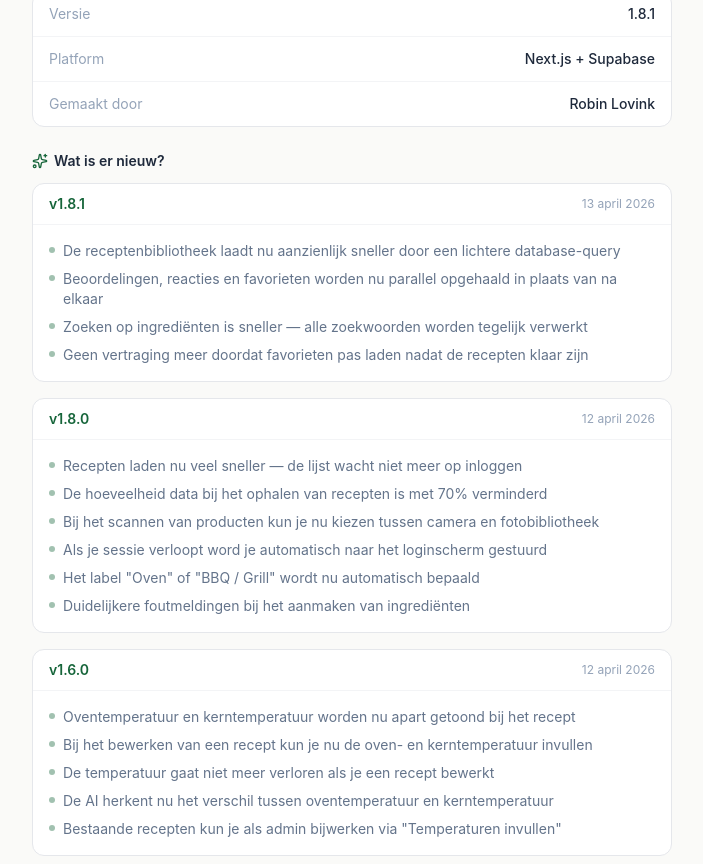
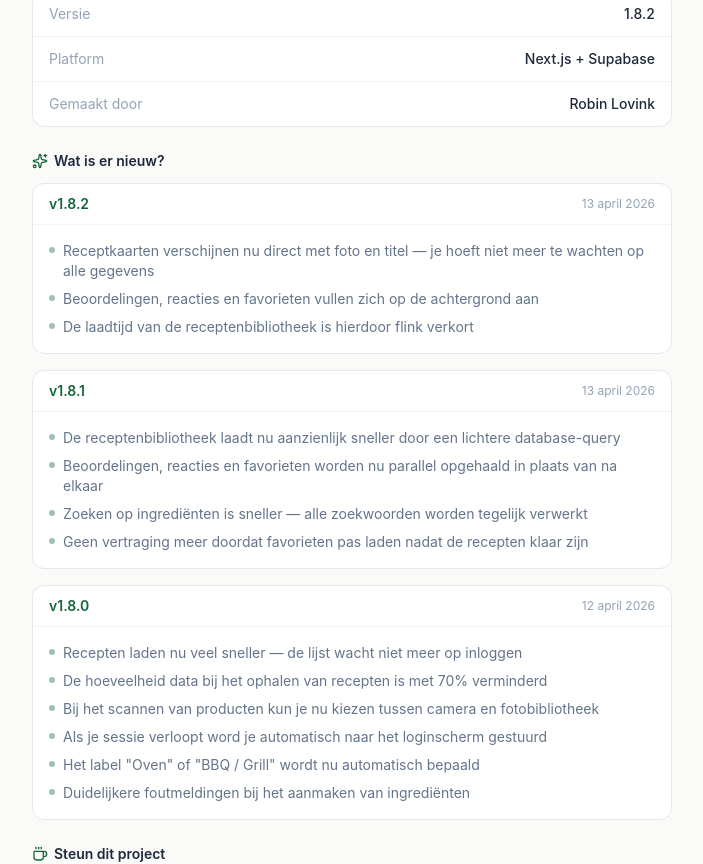
Before and after one commit to Loverineaux/Receptenboek, a Next.js app: page /instellingen/over in a window 1280 px wide. Shown: the part 468-1332 px from the top of the page, without its empty margins (288-991 px from the left). Built offline with nearby package versions, Linux system fonts and the light colour scheme; no server answers.

Commit message:
perf: show recipe cards instantly, load stats in background (#3)
Show recipe cards immediately after main query (images, titles, tags visible).
Stats (ratings, comments, favorites) load in background and merge when ready.
Bump version to 1.8.2.

```diff
--- a/package.json
+++ b/package.json
@@ -1,6 +1,6 @@
 {
   "name": "receptenboek",
-  "version": "1.8.1",
+  "version": "1.8.2",
   "private": true,
   "scripts": {
     "dev": "next dev",
--- a/src/app/(main)/recepten/page.tsx
+++ b/src/app/(main)/recepten/page.tsx
@@ -226,7 +226,7 @@ function ReceptenPage() {
           return;
         }
 
-        // Post-process: flatten tags (stats are fetched separately)
+        // Post-process: flatten tags — show cards immediately, stats load in background
         const processed: RecipeWithRelations[] = (data ?? []).map((r: any) => {
           const flatTags = (r.tags ?? [])
             .map((rt: any) => rt.tag)
@@ -247,49 +247,53 @@ function ReceptenPage() {
           };
         });
 
-        // Fetch stats + user favorites in parallel
+        // Show cards immediately (images + titles + tags visible)
+        if (loadMore) {
+          setRecipes((prev) => [...prev, ...processed]);
+        } else {
+          setRecipes(processed);
+        }
+        setTotalCount(count ?? 0);
+        pageRef.current = page;
+        setLoading(false);
+        setLoadingMore(false);
+
+        // Fetch stats + user favorites in background, merge when ready
         const ids = processed.map((r) => r.id);
-        const statsPromise = ids.length > 0
-          ? fetch('/api/recipes/stats', {
+        if (ids.length > 0) {
+          const currentUserId = userIdRef.current;
+          const [stats, favIds] = await Promise.all([
+            fetch('/api/recipes/stats', {
               method: 'POST',
               headers: { 'Content-Type': 'application/json' },
               body: JSON.stringify({ recipe_ids: ids }),
-            }).then((r) => r.ok ? r.json() : {}).catch(() => ({}))
-          : Promise.resolve({});
-
-        const currentUserId = userIdRef.current;
-        const favsPromise = currentUserId
+            }).then((r) => r.ok ? r.json() : {}).catch(() => ({})),
+            currentUserId
               ? supabase.from('favorites').select('recipe_id').eq('user_id', currentUserId)
                   .then(({ data }) => new Set((data ?? []).map((f: any) => f.recipe_id)))
-          : Promise.resolve(new Set<string>());
+              : Promise.resolve(new Set<string>()),
+          ]);
 
-        const [stats, favIds] = await Promise.all([statsPromise, favsPromise]);
-
-        // Merge stats + favorites into recipes
-        const merged = processed.map((r) => {
+          setRecipes((prev) => {
+            const updated = prev.map((r) => {
               const s = stats[r.id];
+              if (!s) return r;
               return {
                 ...r,
-            average_rating: s?.avg_rating ?? null,
-            rating_count: s?.rating_count ?? 0,
-            comment_count: s?.comment_count ?? 0,
-            favorite_count: s?.favorite_count ?? 0,
+                average_rating: s.avg_rating ?? r.average_rating,
+                rating_count: s.rating_count ?? r.rating_count,
+                comment_count: s.comment_count ?? r.comment_count,
+                favorite_count: s.favorite_count ?? r.favorite_count,
                 is_favorited: favIds.has(r.id),
               };
             });
-
-        // Client-side sorting for rating
-        if (sort === 'rating' && !loadMore) {
-          merged.sort((a, b) => (b.average_rating ?? 0) - (a.average_rating ?? 0));
+            // Client-side sorting for rating (after stats are available)
+            if (sort === 'rating') {
+              updated.sort((a, b) => (b.average_rating ?? 0) - (a.average_rating ?? 0));
             }
-
-        if (loadMore) {
-          setRecipes((prev) => [...prev, ...merged]);
-        } else {
-          setRecipes(merged);
+            return updated;
+          });
         }
-        setTotalCount(count ?? 0);
-        pageRef.current = page;
       } finally {
         setLoading(false);
         setLoadingMore(false);
--- a/src/lib/release-notes.ts
+++ b/src/lib/release-notes.ts
@@ -5,6 +5,15 @@ export interface ReleaseNote {
 }
 
 export const releaseNotes: ReleaseNote[] = [
+  {
+    version: '1.8.2',
+    date: '13 april 2026',
+    highlights: [
+      'Receptkaarten verschijnen nu direct met foto en titel — je hoeft niet meer te wachten op alle gegevens',
+      'Beoordelingen, reacties en favorieten vullen zich op de achtergrond aan',
+      'De laadtijd van de receptenbibliotheek is hierdoor flink verkort',
+    ],
+  },
   {
     version: '1.8.1',
     date: '13 april 2026',
@@ -27,15 +36,4 @@ export const releaseNotes: ReleaseNote[] = [
       'Duidelijkere foutmeldingen bij het aanmaken van ingrediënten',
     ],
   },
-  {
-    version: '1.6.0',
-    date: '12 april 2026',
-    highlights: [
-      'Oventemperatuur en kerntemperatuur worden nu apart getoond bij het recept',
-      'Bij het bewerken van een recept kun je nu de oven- en kerntemperatuur invullen',
-      'De temperatuur gaat niet meer verloren als je een recept bewerkt',
-      'De AI herkent nu het verschil tussen oventemperatuur en kerntemperatuur',
-      'Bestaande recepten kun je als admin bijwerken via "Temperaturen invullen"',
-    ],
-  },
 ];
```
Lines whose indentation alone changed are shown as unchanged.
